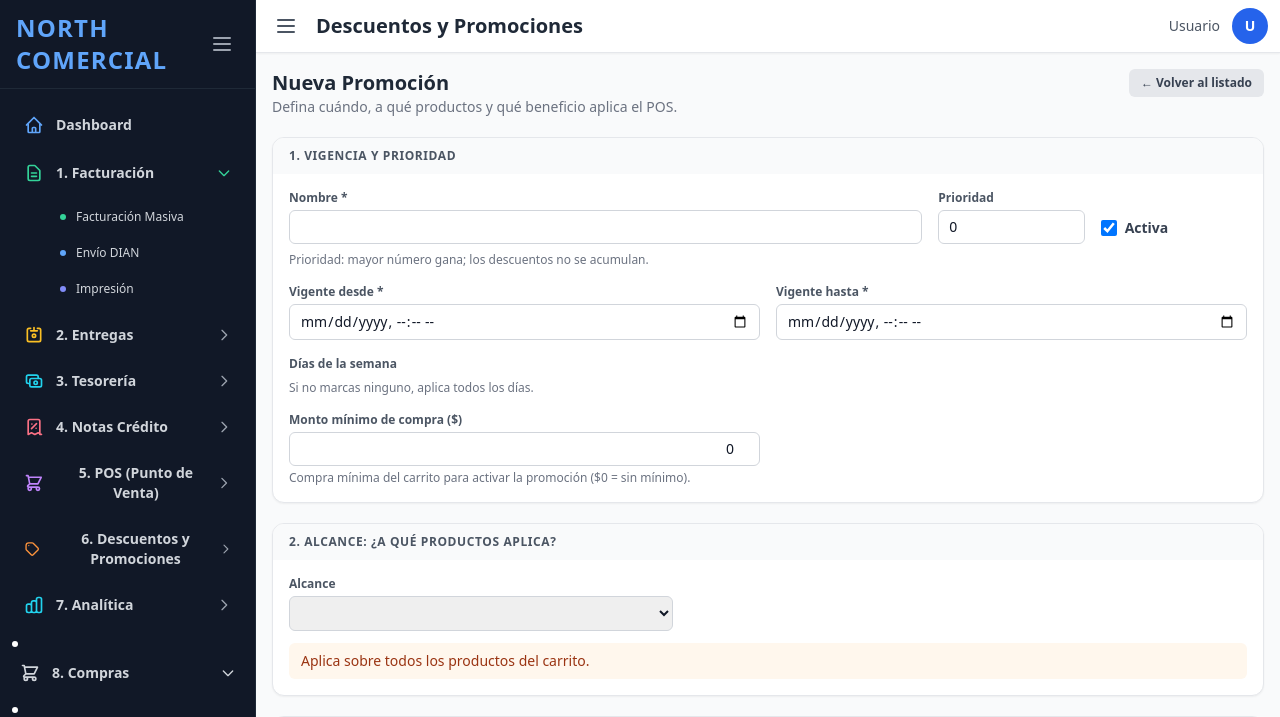
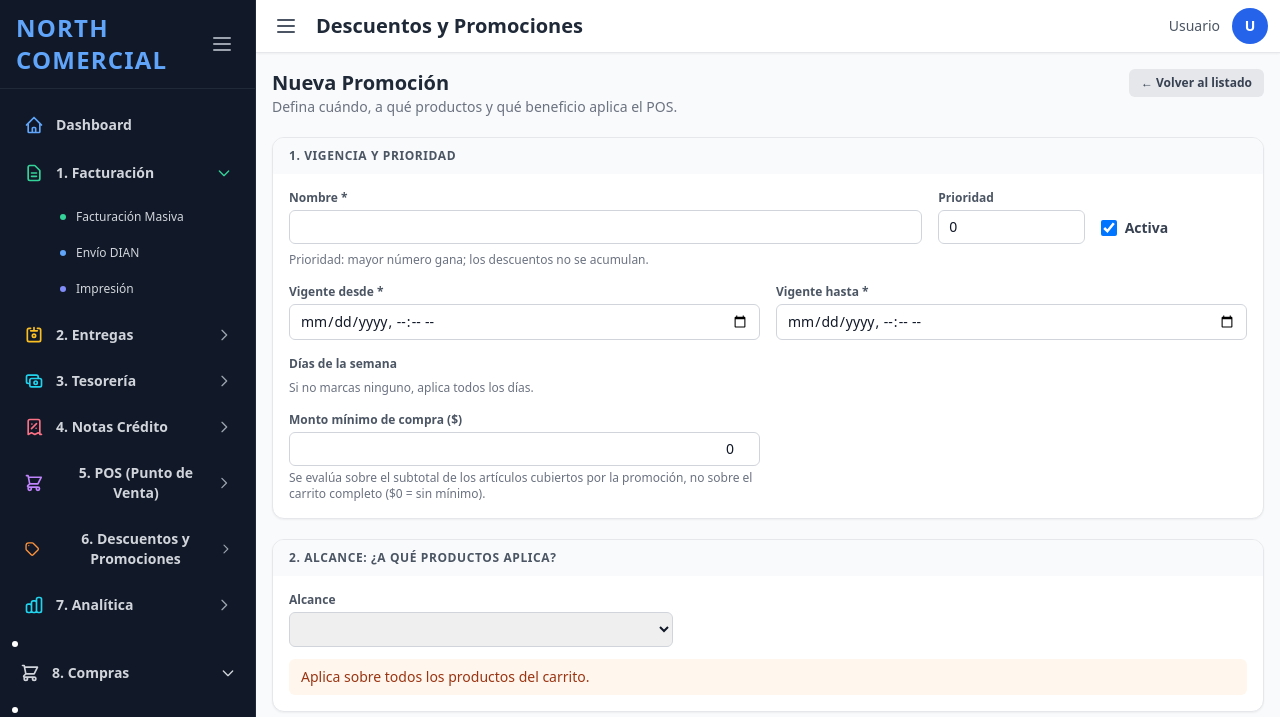
Before and after one commit to villa-iaandbi/north_comercial, a Django app: template templates/pos/promociones/form.html in a window 1280 px wide. Shown: the top 717 px of the page. Run offline with Django 5.2, Linux system fonts and the light colour scheme; the template is opened without the code that fills it, so the values that code supplies are empty; some libraries are stand-ins or nearby versions.

Commit message:
fix(pos): evaluar monto_minimo sobre subtotal elegible de cada promocion

```diff
--- a/templates/pos/promociones/form.html
+++ b/templates/pos/promociones/form.html
@@ -88,7 +88,7 @@
                     <label for="id_monto_minimo" class="mb-1 block text-xs font-semibold text-gray-600">Monto mínimo de compra ($)</label>
                     <input type="number" id="id_monto_minimo" name="monto_minimo" min="0" step="100" x-model="montoMinimo"
                         class="w-full rounded-md border border-gray-300 px-2.5 py-1.5 text-right text-sm text-gray-900 focus:border-orange-400 focus:outline-none focus:ring-1 focus:ring-orange-400">
-                    <p class="mt-1 text-xs text-gray-500">Compra mínima del carrito para activar la promoción ($0 = sin mínimo).</p>
+                    <p class="mt-1 text-xs text-gray-500">Se evalúa sobre el subtotal de los artículos cubiertos por la promoción, no sobre el carrito completo ($0 = sin mínimo).</p>
                 </div>
             </div>
         </div>
@@ -389,7 +389,7 @@
 
                     let texto = `${partes.join(', ')}, ${alcance}: ${beneficio}.`;
                     const minimo = parseFloat(this.montoMinimo);
-                    if (minimo > 0) texto += ` Requiere compra mínima de $${fmtNum(minimo)}.`;
+                    if (minimo > 0) texto += ` Requiere una compra mínima de $${fmtNum(minimo)} en los artículos cubiertos.`;
                     texto += ` Prioridad ${this.prioridad === '' ? 0 : this.prioridad}; los descuentos no se acumulan.`;
                     if (!this.activo) texto += ' (Quedará inactiva.)';
                     return texto;
```
Also changed, not shown: templates/pos/pos.html (+5 -4 lines).
